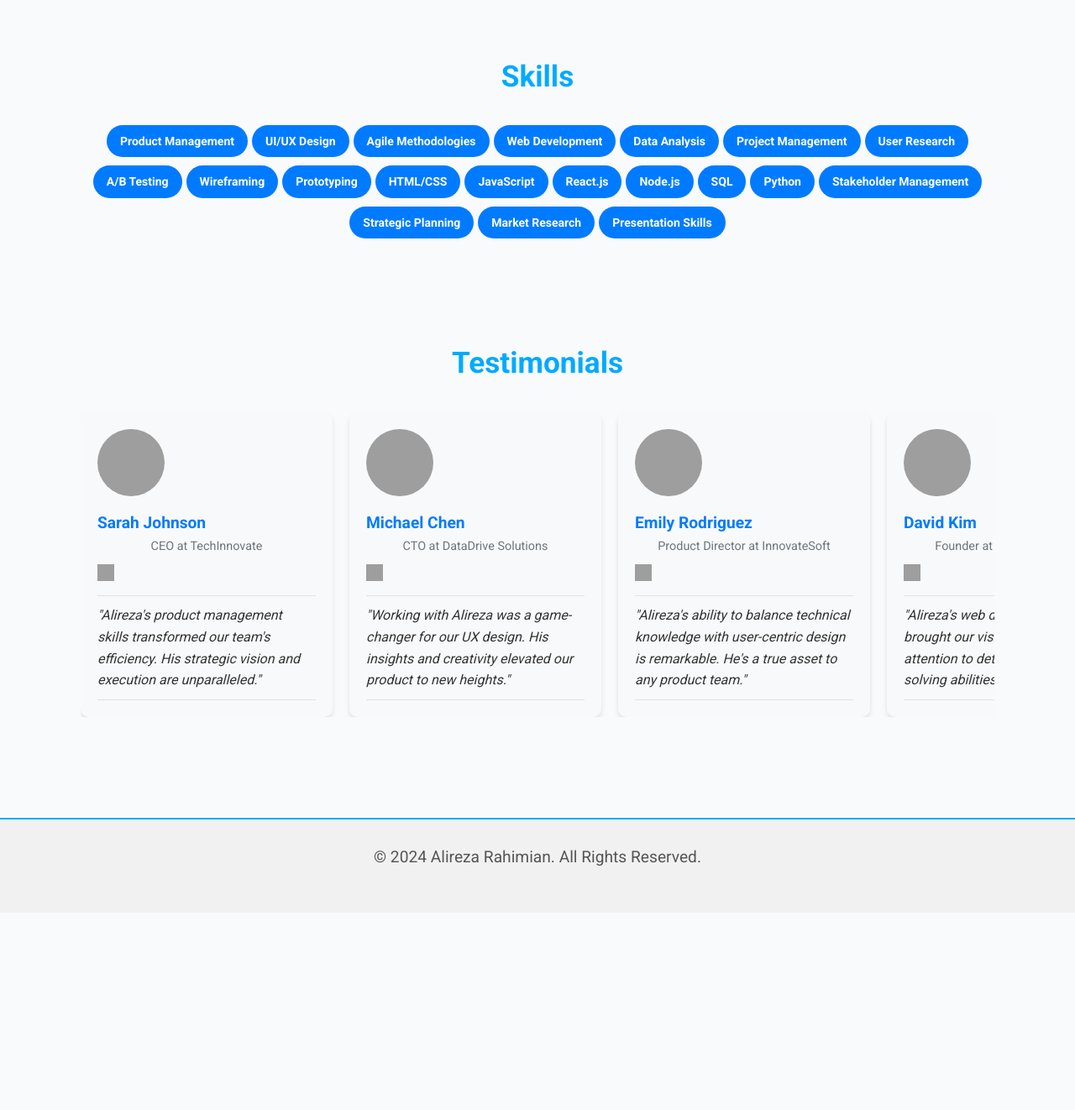
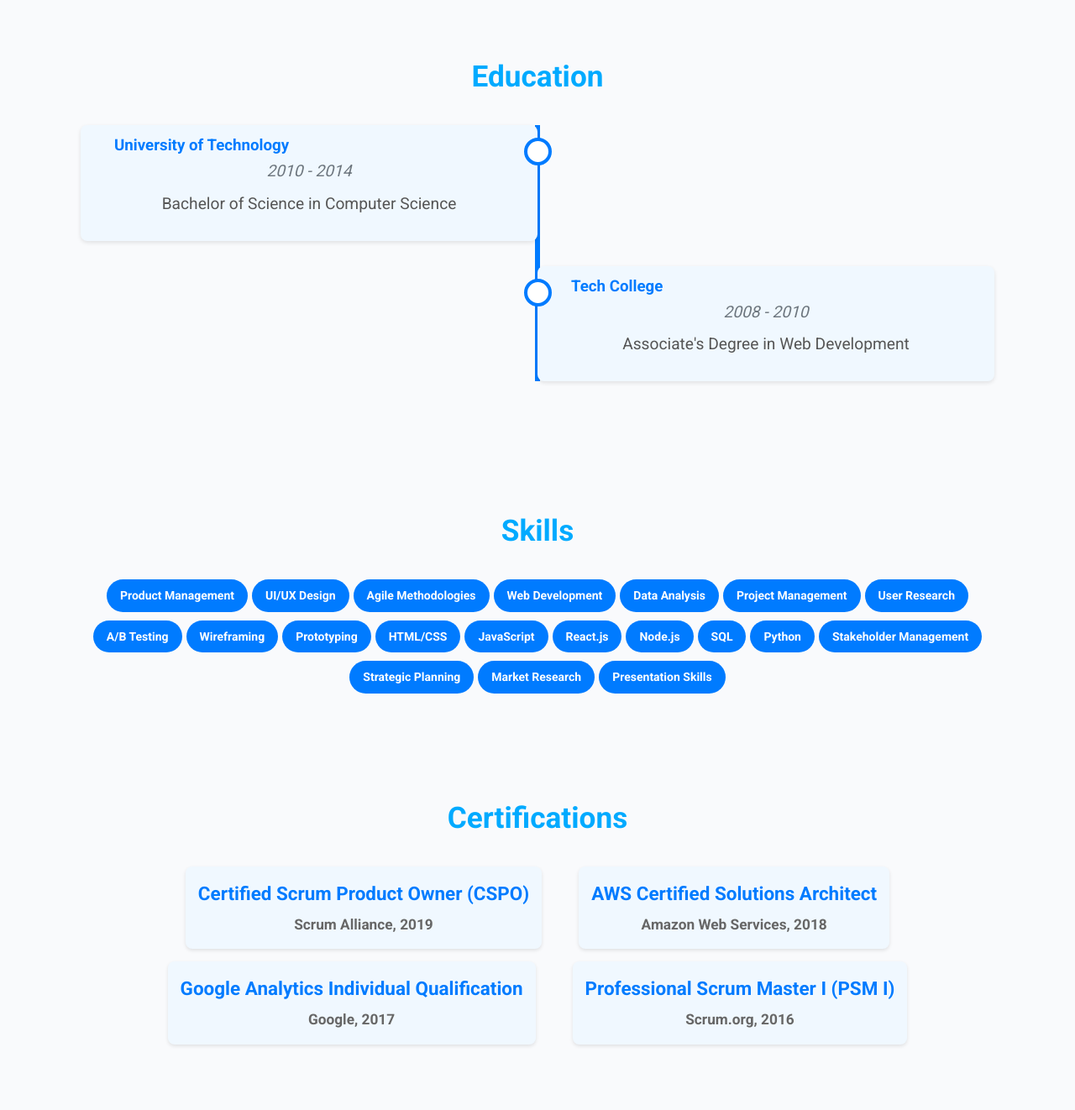
Before and after one commit to AlirezaRahimian/alirezarahimian.github.io, a plain HTML site: page index.html in a window 1280 px wide. Shown: the part 1846-3168 px from the top of the page at 84% size. Before the commit the page ends 2933 px from the top, so only its background shows below. Drawn offline with Linux system fonts and the light colour scheme; grey boxes are pictures that could not be loaded.

Commit message:
Add Education and Certifications

```diff
--- a/index.html
+++ b/index.html
@@ -73,6 +73,27 @@
         </div>
     </section>
 
+    <!-- Add this section after the experiences section -->
+    <section id="education" class="section">
+        <div class="container">
+            <h2>Education</h2>
+            <div class="timeline">
+                <div class="timeline-item" data-education="university">
+                    <h3>University of Technology</h3>
+                    <p class="dates">2010 - 2014</p>
+                    <p class="summary">Bachelor of Science in Computer Science</p>
+                    <p class="more-details"><small><click for more details></small></p>
+                </div>
+                <div class="timeline-item" data-education="college">
+                    <h3>Tech College</h3>
+                    <p class="dates">2008 - 2010</p>
+                    <p class="summary">Associate's Degree in Web Development</p>
+                    <p class="more-details"><small><click for more details></small></p>
+                </div>
+            </div>
+        </div>
+    </section>
+
     <section id="skills" class="section">
         <div class="container">
             <h2>Skills</h2>
@@ -102,6 +123,30 @@
     </section>
 
     <!-- Add this section after the skills section -->
+    <section id="certifications" class="section">
+        <div class="container">
+            <h2>Certifications</h2>
+            <ul class="certification-list">
+                <li>
+                    <h3>Certified Scrum Product Owner (CSPO)</h3>
+                    <p>Scrum Alliance, 2019</p>
+                </li>
+                <li>
+                    <h3>AWS Certified Solutions Architect</h3>
+                    <p>Amazon Web Services, 2018</p>
+                </li>
+                <li>
+                    <h3>Google Analytics Individual Qualification</h3>
+                    <p>Google, 2017</p>
+                </li>
+                <li>
+                    <h3>Professional Scrum Master I (PSM I)</h3>
+                    <p>Scrum.org, 2016</p>
+                </li>
+            </ul>
+        </div>
+    </section>
+
     <section id="testimonials" class="section">
         <div class="container">
             <h2>Testimonials</h2>
--- a/script.js
+++ b/script.js
@@ -266,12 +266,28 @@ document.addEventListener('DOMContentLoaded', function() {
                 details: 'Assisted in MVP development for three successful startup launches. Collaborated with founders and senior developers to implement key features and functionalities for various web and mobile applications.',
                 skills: ['Rapid Prototyping', 'Full-stack Development', 'Startup Ecosystem', 'Collaboration'],
                 images: ['Images/image1.jpg', 'Images/image2.jpg']
+            },
+            'university': {
+                title: 'University of Technology',
+                role: 'Bachelor of Science in Computer Science',
+                dates: '2010 - 2014',
+                details: 'Focused on software engineering, data structures, and algorithms. Participated in various hackathons and coding competitions. Graduated with honors.',
+                skills: ['Java', 'Python', 'Data Structures', 'Algorithms', 'Software Engineering'],
+                images: ['Images/university1.jpg', 'Images/university2.jpg']
+            },
+            'college': {
+                title: 'Tech College',
+                role: 'Associate\'s Degree in Web Development',
+                dates: '2008 - 2010',
+                details: 'Learned fundamentals of web development including HTML, CSS, and JavaScript. Completed several web projects and internships.',
+                skills: ['HTML', 'CSS', 'JavaScript', 'PHP', 'MySQL'],
+                images: ['Images/college1.jpg', 'Images/college2.jpg']
             }
         };
 
         document.querySelectorAll('.timeline-item').forEach(item => {
             item.addEventListener('click', function(e) {
-                const experienceId = this.dataset.experience;
+                const experienceId = this.dataset.experience || this.dataset.education;
                 const data = experienceData[experienceId];
 
                 if (data) {
--- a/style.css
+++ b/style.css
@@ -804,3 +804,54 @@ body.dark-mode .testimonial-card blockquote {
         width: 250px;
     }
 }
+
+/* Education styles */
+#education .timeline-item {
+    background-color: #f0f8ff; /* Light blue background */
+}
+
+body.dark-mode #education .timeline-item {
+    background-color: #1a2a3a; /* Darker blue for dark mode */
+}
+
+/* Certification styles */
+.certification-list {
+    list-style-type: none;
+    padding: 0;
+}
+
+.certification-list li {
+    background-color: #f0f8ff;
+    border-radius: 8px;
+    padding: 15px;
+    margin-bottom: 15px;
+    box-shadow: 0 2px 4px rgba(0,0,0,0.1);
+    transition: transform 0.3s ease;
+}
+
+.certification-list li:hover {
+    transform: translateY(-3px);
+}
+
+.certification-list h3 {
+    margin: 0 0 5px 0;
+    color: #007bff;
+}
+
+.certification-list p {
+    margin: 0;
+    font-size: 0.9em;
+    color: #666;
+}
+
+body.dark-mode .certification-list li {
+    background-color: #1a2a3a;
+}
+
+body.dark-mode .certification-list h3 {
+    color: #4da6ff;
+}
+
+body.dark-mode .certification-list p {
+    color: #bbb;
+}
```
